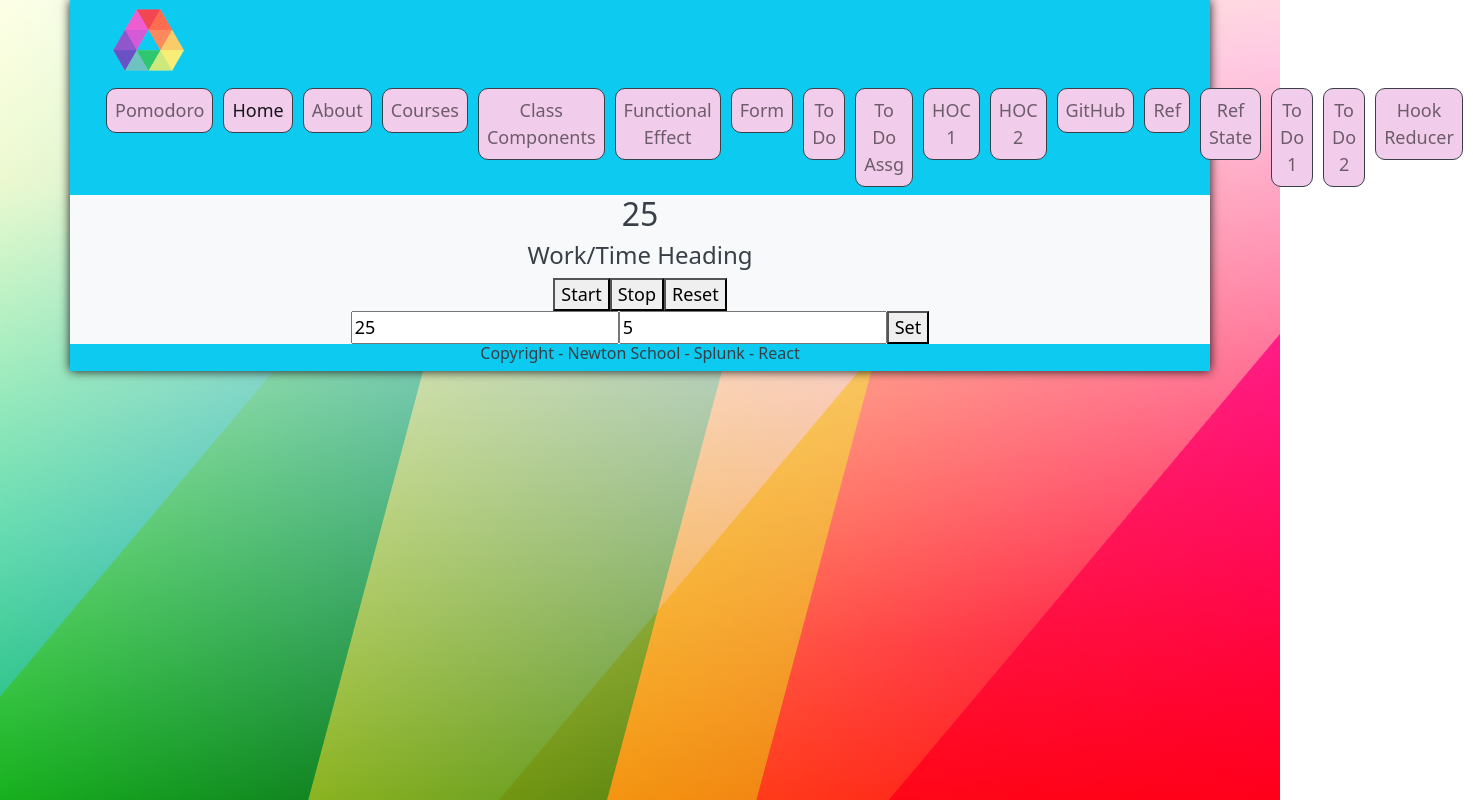
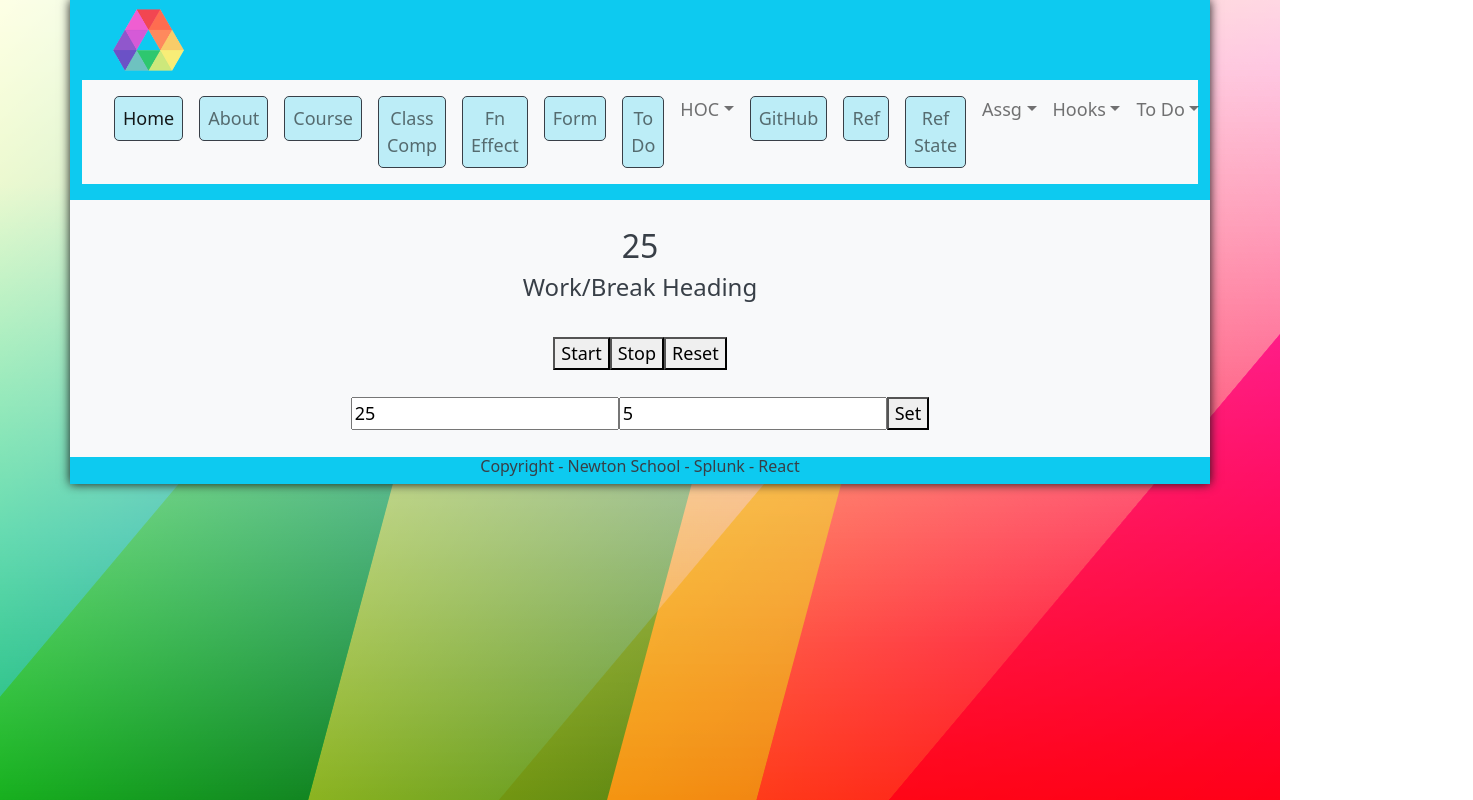
Before and after one commit to deepak104080/ns_splunk_react_intro, a React (Create React App) app: page /assgpomodoro in a window 1280 px wide. Shown: the whole page, 1473 px wide, since content can reach past the window. Built offline with nearby package versions, Linux system fonts and the light colour scheme; the HTML template or start-up script is replaced by a standard one.

Commit message:
17th Feb 2022 - Class

```diff
--- a/src/App.js
+++ b/src/App.js
@@ -3,7 +3,7 @@ import {BrowserRouter, Route, Routes} from 'react-router-dom';
 import Header from './Header';
 import Footer from './Footer';
 import Main from './Main';
-import About from './About';
+import About from './components/context/About';
 import Courses from './Courses';
 import {Container} from 'react-bootstrap';
 import NotFound from './NotFound';
@@ -26,7 +26,7 @@ import DataApp from './DataApp';
 function App() {
     const menu1 = 'Home';
     const menu2 = 'About';
-    const menu3 = 'Courses';
+    const menu3 = 'Course';
     const companyname = 'Newton School';
     return (
         <BrowserRouter>
--- a/src/Header.js
+++ b/src/Header.js
@@ -1,6 +1,6 @@
 import React from 'react';
 import { Link } from "react-router-dom";
-import { Row, Col } from 'react-bootstrap';
+import { Row, Col, Navbar, Container, Nav, NavDropdown } from 'react-bootstrap';
 import logo from './assets/logo1.png';
 
 const Header = (props) => {
@@ -26,14 +26,49 @@ const Header = (props) => {
                     </div>
                 </div> */}
 
+<Navbar bg="light" expand="lg">
+  <Container>
+    {/* <Navbar.Brand href="#home">React-Bootstrap</Navbar.Brand>
+    <Navbar.Toggle aria-controls="basic-navbar-nav" /> */}
+    <Navbar.Collapse id="basic-navbar-nav">
+      <Nav className="me-auto">
+        <Nav.Link><Link className="nav-link active header-menu" aria-current="page" to="/home">{menuitem1}</Link></Nav.Link>
+        <Nav.Link><Link className="nav-link header-menu" to="/about">{menuitem2}</Link></Nav.Link>
+        <Nav.Link><Link className="nav-link header-menu" to="/courses">{menuitem3}</Link></Nav.Link>
+        <Nav.Link><Link className="nav-link header-menu" to="/classcompdetail">Class Comp</Link></Nav.Link>
+        <Nav.Link><Link className="nav-link header-menu" to="/functionaleffect">Fn Effect</Link></Nav.Link>
+        <Nav.Link><Link className="nav-link header-menu" to="/form">Form</Link></Nav.Link>
+        <Nav.Link><Link className="nav-link header-menu" to="/todo">To Do</Link></Nav.Link>
+        <NavDropdown title="HOC" id="basic-nav-dropdown">
+          <NavDropdown.Item><Link className="nav-link header-menu" to="/hoc1">HOC 1</Link></NavDropdown.Item>
+          <NavDropdown.Item><Link className="nav-link header-menu" to="/hoc2">HOC 2</Link></NavDropdown.Item>
+        </NavDropdown>
+        <Nav.Link><Link className="nav-link header-menu" to="/github/1">GitHub</Link></Nav.Link>
+        <Nav.Link><Link className="nav-link header-menu" to="/ref">Ref</Link></Nav.Link>
+        <Nav.Link><Link className="nav-link header-menu" to="/ref2">Ref State</Link></Nav.Link>
+        <NavDropdown title="Assg" id="basic-nav-dropdown">
+          <NavDropdown.Item><Link className="nav-link header-menu" to="/assgpomodoro">Pomodoro</Link></NavDropdown.Item>
+          <NavDropdown.Item><Link className="nav-link header-menu" to="/todoassg">To Do Assg</Link></NavDropdown.Item>
+        </NavDropdown>
+        <NavDropdown title="Hooks" id="basic-nav-dropdown">
+          <NavDropdown.Item><Link className="nav-link header-menu" to="/hookreducer">Hook Reducer</Link></NavDropdown.Item>
+        </NavDropdown>
+        <NavDropdown title="To Do" id="basic-nav-dropdown">
+          <NavDropdown.Item><Link className="nav-link header-menu" to="/assg/todo1">To Do 1</Link></NavDropdown.Item>
+          <NavDropdown.Item><Link className="nav-link header-menu" to="/assg/todo2">To Do 2</Link></NavDropdown.Item>
+        </NavDropdown>
+
+      </Nav>
+    </Navbar.Collapse>
+  </Container>
+</Navbar>
+
+
                 <nav className="navbar navbar-expand-lg navbar-light">
                     <div className="container-fluid">
                         <div className="collapse navbar-collapse" id="navbarNavDropdown">
                         <ul className="navbar-nav">
-                        <li className="nav-item">
-                            <Link className="nav-link header-menu" to="/assgpomodoro">Pomodoro</Link>
-                            </li>
-                            <li className="nav-item">
+                            {/* <li className="nav-item">
                             <Link className="nav-link active header-menu" aria-current="page" to="/home">{menuitem1}</Link>
                             </li>
                             <li className="nav-item">
@@ -47,6 +82,9 @@ const Header = (props) => {
                             </li>
                             <li className="nav-item">
                             <Link className="nav-link header-menu" to="/functionaleffect">Functional Effect</Link>
+                            </li>
+                            <li className="nav-item">
+                            <Link className="nav-link header-menu" to="/assgpomodoro">Pomodoro</Link>
                             </li>
                             <li className="nav-item">
                             <Link className="nav-link header-menu" to="/form">Form</Link>
@@ -80,7 +118,7 @@ const Header = (props) => {
                             </li>
                             <li className="nav-item">
                             <Link className="nav-link header-menu" to="/hookreducer">Hook Reducer</Link>
-                            </li>
+                            </li> */}
 
 
                             {/* <li className="nav-item dropdown">
--- a/src/components/assignments/AssgPomodoro.js
+++ b/src/components/assignments/AssgPomodoro.js
@@ -79,13 +79,16 @@ useEffect(() => {
 
   return (
     <div id="main">
+      <br></br>
       <h2>{worktime}</h2>
-      <h4>Work/Time Heading</h4>
+      <h4>Work/Break Heading</h4>
+      <br></br>
       <div>
         <button onClick={startTimer}>Start</button>
         <button onClick={stopTimer}>Stop</button>
         <button onClick={resetTimer}>Reset</button>
       </div>
+      <br></br>
       <div>
         <form onSubmit={setTimers}>
           <input type="number" name="tempworktime" value={tempworktime !== 0 ? tempworktime : worktime} onChange={handleChange1} placeholder="work duration" />
@@ -93,7 +96,7 @@ useEffect(() => {
           <button type="submit">Set</button>
         </form>
       </div>
-
+      <br></br>
     </div>
   )
 }
--- a/src/A.js
+++ b/src/components/context/A.js
@@ -1,6 +1,5 @@
 import React, {Fragment, useState} from 'react';
 import { Row, Col } from 'react-bootstrap';
-import CompType from './CompType';
 import Bchild from './B';
 
 const Achild = () => {
--- a/src/About.js
+++ b/src/components/context/About.js
@@ -1,8 +1,8 @@
 import React, {Fragment, useState, createContext, useContext, useEffect} from 'react';
 import { Row, Col } from 'react-bootstrap';
-import CompType from './CompType';
+import CompType from './../../CompType';
 import Achild from './A';
-import {DataAppContext} from './DataApp';
+import {DataAppContext} from './../../DataApp';
 import {useParams} from 'react-router-dom';
 
 const DataContext = createContext();
--- a/src/B.js
+++ b/src/components/context/B.js
@@ -1,6 +1,5 @@
 import React, {Fragment, useContext, useState} from 'react';
 import { Row, Col } from 'react-bootstrap';
-import CompType from './CompType';
 import Cchild from './C';
 import {DataContext} from './About';
 
--- a/src/C.js
+++ b/src/components/context/C.js
@@ -1,6 +1,5 @@
 import React, {Fragment, useState} from 'react';
 import { Row, Col } from 'react-bootstrap';
-import CompType from './CompType';
 import {DataContext} from './About';
 
 const Cchild = () => {
--- a/src/components/hooks/HookReducer.js
+++ b/src/components/hooks/HookReducer.js
@@ -1,6 +1,9 @@
-import React, { useReducer } from 'react';
+import React, { useEffect, useReducer } from 'react';
 import { Row, Col } from 'react-bootstrap';
 
+
+
+const HookReducer = () => {
     const initialValues = {
         count: 0,
         balance: 10000,
@@ -30,14 +33,17 @@ const reducer = (state, action) => {
                 return state
         }
     }
+    const [state, dispatch] = useReducer(reducer, initialValues);
 
-const HookReducer = () => {
-    const [state, dispatch] = useReducer(reducer, initialValues);
+    useEffect(() => {
+        console.log('useeffect triggered...');
+    })
 
     return(
         <>
             <Row>
                 <Col>
+                    <br></br>
                     <div>Count - {state.count}</div>
                     <button onClick={() => dispatch({type: 'INCREMENTBY1'})}>Click here for count update.</button>
                     <div>-----------------------</div>
@@ -46,6 +52,7 @@ const HookReducer = () => {
                     <div>-----------------------</div>
                     {state.shoNetBalance && <div>Total Account Balance - {1000000 + state.balance}</div>}
                     <button onClick={() => dispatch({type: 'SHOWHIDEBALANCE'})}>Click here to show total balance</button>
+                    <br></br><br></br>
                 </Col>
             </Row>
         </>
--- a/src/components/lift_state/Circle_Lift_State.js
+++ b/src/components/lift_state/Circle_Lift_State.js
@@ -14,7 +14,7 @@ const Circle_Lift_State = () => {
     return (
         <>
         <Row>
-                <Col xs={12} className="bg-info">
+                <Col xs={12} className="bg-success">
            <Childcircle1 radiusVal={radius} getRadius={printRadius}/>
            <Childcircle2 radiusVal={radius} getRadius={printRadius}/>
            <Childcircle3 radiusVal={radius} getRadius={printRadius}/>
--- a/src/css/App.css
+++ b/src/css/App.css
@@ -87,8 +87,10 @@ body {
 .header-menu {
   border: 1px solid #383f47;
   background-color: rgb(241, 204, 235);
-  border-radius: 10px;
-  margin-right: 10px;
+
+  background-color: #bcedf7;
+  border-radius: 5px;
+  margin-right: 0px;
 }
 
 .font-12 {
```
Lines whose indentation alone changed are shown as unchanged.
